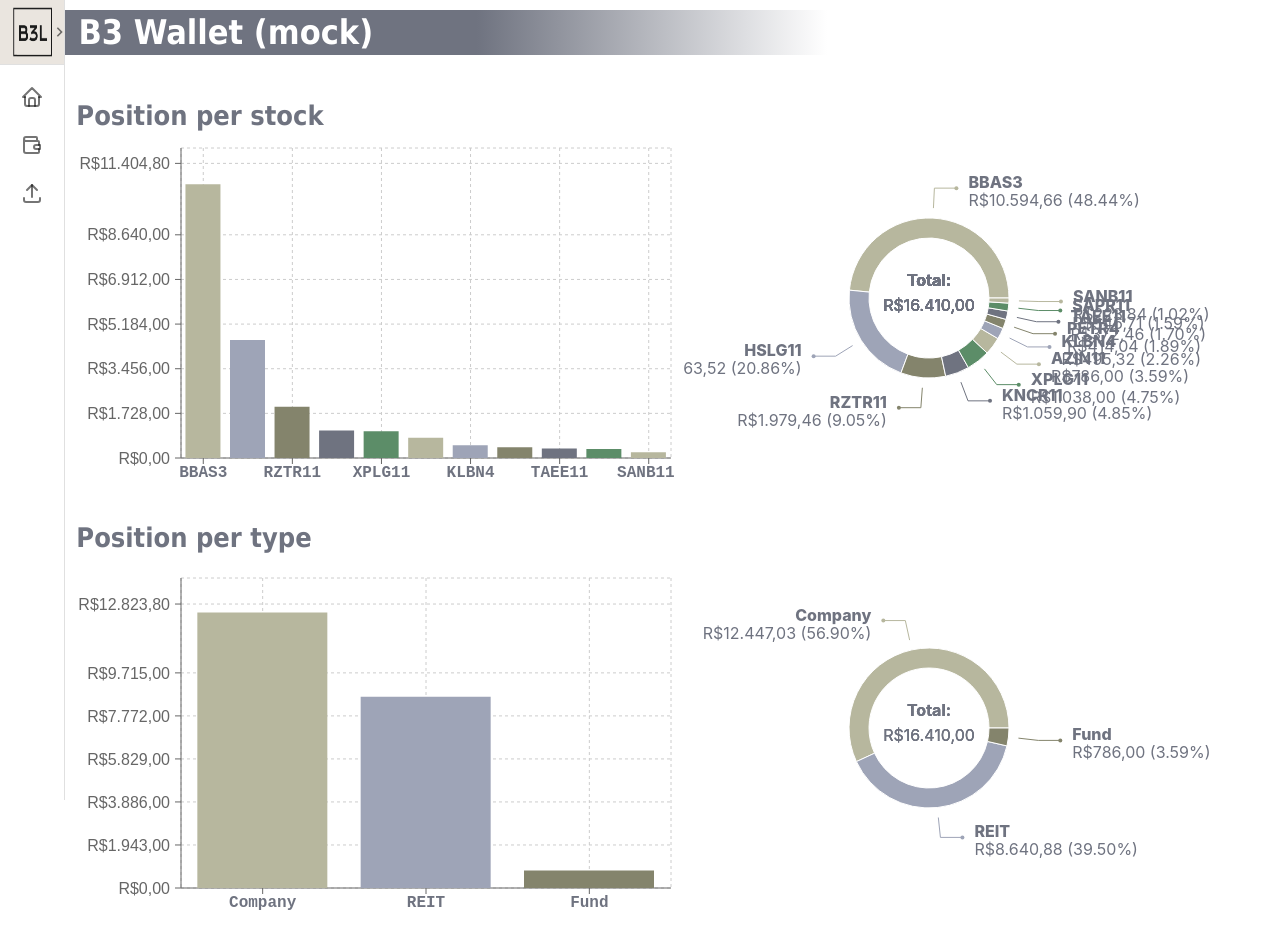
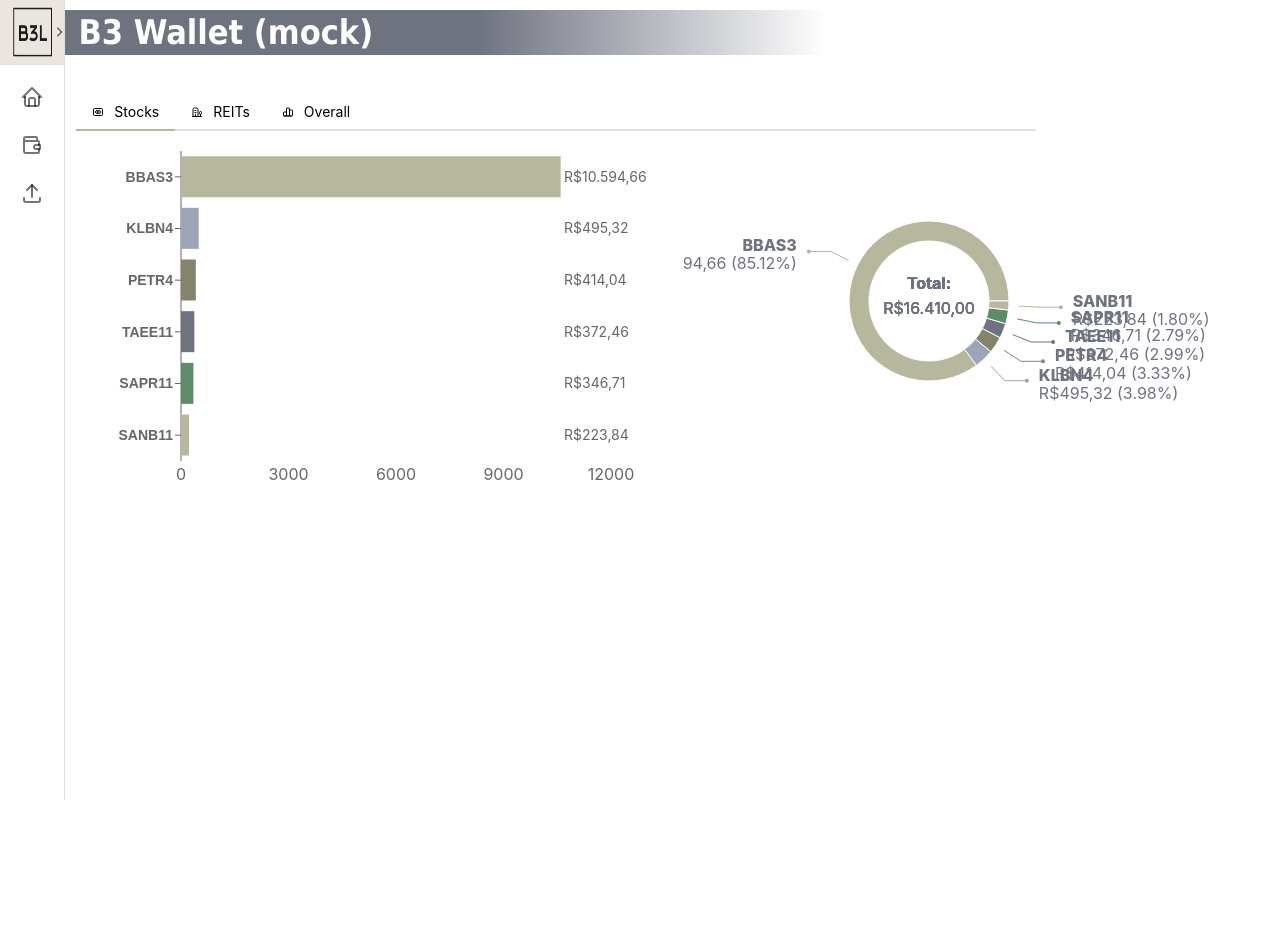
Before and after one commit to marcelovcpereira/b3loader, a React (Vite) app in the folder frontend/: page /position in a window 1280 px wide. Shown: the top 948 px of the page. After the commit the page ends 800 px from the top, so only its background shows below. Built offline with nearby package versions, Linux system fonts and the light colour scheme.

Commit message:
feature(frontend): add tabs to position page and improve charts

```diff
--- a/frontend/src/components/horizontal-bar-chart/CustomTooltip.tsx
+++ b/frontend/src/components/horizontal-bar-chart/CustomTooltip.tsx
@@ -50,7 +50,6 @@
 
 export default function CustomTooltip(props:CustomTooltipProps) {
   const { active, payload } = props;
-  console.log("TOOLTIP PAYLOAD", payload)
   // const qtyIndex = 1
   const valIndex = 0
   if (active) {
--- a/frontend/src/components/horizontal-bar-chart/index.tsx
+++ b/frontend/src/components/horizontal-bar-chart/index.tsx
@@ -1,9 +1,9 @@
 
-import { CartesianGrid, BarChart, XAxis, YAxis, Bar, Tooltip, Cell } from 'recharts';
+import { BarChart, XAxis, YAxis, Bar, Tooltip, Cell } from 'recharts';
 // import { data } from './data';
 import { Box } from '@mantine/core';
 import CustomTooltip from './CustomTooltip';
-import { Helper, chartColors } from '../../helper';
+import { Helper } from '../../helper';
 
 export type DataItem = {
     name: string;
@@ -13,36 +13,56 @@
 
 export interface HorizontalBarChartProps {
     data: DataItem[]
+    colors: string[]
 }
-
-const COLORS = chartColors
 
 export default function HorizontalBarChart(props: HorizontalBarChartProps) {
     const orderedData = props.data
     if (orderedData.length > 0) {
         orderedData.sort((a, b) => (b.uv < a.uv ? -1 : 1))
     }
+    console.log("TICKSSSS", Array.from(new Set(orderedData.map((e:DataItem)=>{return e.name}))))
   return (
     <Box>
-    <BarChart reverseStackOrder={true} width={600} height={350} data={orderedData} layout='horizontal'>
-        <CartesianGrid strokeDasharray="3 3" />
-        <XAxis dataKey="name" tick={{ fill: '#6f7380', fontFamily:"monospace", fontWeight:"bold" }}/>
+    <BarChart reverseStackOrder={true} width={600} height={350} data={orderedData} layout='vertical'>
+        <XAxis
+            dataKey="uv"
+            type={'number'}
+            axisLine={false}
+            tickLine={false}
+            ticks={[]}
+        />
         <YAxis
             yAxisId="0"
+            dataKey='name'
+            width={100}
+            type="category"
+            ticks={ Array.from(new Set(orderedData.map((e:DataItem)=>{return e.name}))) }
+            style={{fontFamily:"sans-serif"}}
+            tick={{
+                fontSize: "14px",
+                fontWeight: "bold"
+              }}
+        />
+        <YAxis
+            orientation="right"
+            yAxisId="1"
             dataKey='uv'
-            width={100}
-            tickMargin={5}
-            ticks={ Helper.getTicksFromNumberList(orderedData.map((e:DataItem)=>{return e.uv})) }
-            tickFormatter={(value: unknown) => { return Helper.parseMoney(value as number)}}
-            style={{fontFamily:"sans-serif"}}
+            type="category"
+            axisLine={false}
+            tickLine={false}
+            tickFormatter={Helper.parseMoney}
+            tick={{
+                transform: `translate(-55, 0)`,
+                fontSize: "14px"
+              }}
         />
         <Tooltip formatter={Helper.parseMoney} content={<CustomTooltip active={false} payload={[]}/>}/>
         <Bar name="Value" dataKey="uv" fill="#84846c">
         {orderedData.map((_, index) => (
-            <Cell key={`cell-${index}`} fill={COLORS[index % COLORS.length]} />
+            <Cell key={`cell-${index}`} fill={props.colors[index % props.colors.length]} />
             ))}
         </Bar>
-
     </BarChart>
     </Box>
   );
--- a/frontend/src/components/position-pie-chart/index.tsx
+++ b/frontend/src/components/position-pie-chart/index.tsx
@@ -1,6 +1,6 @@
 import { PieChart, Pie, Sector, Cell } from "recharts";
 import { data } from './data'
-import { Helper, ThemeColor, chartColors } from "../../helper";
+import { Helper, ThemeColor } from "../../helper";
 import { PieSectorDataItem } from "recharts/types/polar/Pie";
 
 export type DataItem = {
@@ -19,10 +19,10 @@
   stroke: string
   uv: number
 }
-const COLORS = chartColors
 
 export interface PositionPieChartProps {
   data: DataItem[]
+  colors: string[]
 }
 
 const renderShape = (props: PieSectorDataItem) => {
@@ -115,7 +115,7 @@
       >
         {
           data.map((_, index) => (
-            <Cell key={`cell-${index}`} fill={COLORS[index % COLORS.length]} />
+            <Cell key={`cell-${index}`} fill={props.colors[index % props.colors.length]} />
           ))
         }
       </Pie>
--- /dev/null
+++ b/frontend/src/components/tab-position/index.tsx
@@ -0,0 +1,99 @@
+import { Grid, Tabs, rem } from '@mantine/core';
+import { IconPhoto, IconMessageCircle, IconSettings, IconBrandMastercard, IconBuildingEstate, IconChartBar } from '@tabler/icons-react';
+import { EquitiesPositionsEntity } from '../../api/external/b3';
+import HorizontalBarChart, { DataItem } from '../horizontal-bar-chart';
+import PositionPieChart from '../position-pie-chart';
+import { Helper, ThemeColor, chartColors, chartColorsSecondary } from '../../helper';
+
+export interface TabPositionProps {
+    data: EquitiesPositionsEntity[]
+}
+
+export default function TabPosition(props: TabPositionProps) {
+  const iconStyle = { width: rem(12), height: rem(12) };
+  IconBrandMastercard
+
+    // Stocks
+    const overallValue = props.data.map(el => {
+        return {name: el.tickerSymbol, uv: el.closingPrice*el.equitiesQuantity, pv: el.equitiesQuantity} as DataItem
+    }) as DataItem[]
+
+    // Overall
+    const map = new Map<string, DataItem>()
+    props.data.forEach(el => {
+        if (map.has(el.productTypeName)) {
+            const old = map.get(el.productTypeName)
+            const newer = {
+                name: old!.name,
+                uv: old!.uv + (el.closingPrice*el.equitiesQuantity),
+                pv: old!.pv + el.equitiesQuantity
+            }
+            map.set(el.productTypeName, newer)
+        } else {
+            const newer = {name: el.productTypeName, uv: el.closingPrice*el.equitiesQuantity, pv: el.equitiesQuantity}
+            map.set(el.productTypeName, newer)
+        }
+    })
+
+    const stocks = props.data.filter(e => e.productTypeName == "Company").map(el => {
+        return {name: el.tickerSymbol, uv: el.closingPrice*el.equitiesQuantity, pv: el.equitiesQuantity} as DataItem
+    }) as DataItem[]
+
+    const reits = props.data.filter(e => e.productTypeName == "REIT").map(el => {
+        return {name: el.tickerSymbol, uv: el.closingPrice*el.equitiesQuantity, pv: el.equitiesQuantity} as DataItem
+    }) as DataItem[]
+
+    return (
+        <Tabs defaultValue="Stocks">
+            <Tabs.List style={{marginBottom:"15px"}}>
+                <Tabs.Tab color={ThemeColor.PRIMARY} value="Stocks" leftSection={<IconBrandMastercard style={iconStyle} />}>
+                    Stocks
+                </Tabs.Tab>
+                <Tabs.Tab color={ThemeColor.DARK_BLUE} value="REITs" leftSection={<IconBuildingEstate style={iconStyle} />}>
+                    REITs
+                </Tabs.Tab>
+                <Tabs.Tab color={ThemeColor.SECONDARY} value="Overall" leftSection={<IconChartBar style={iconStyle} />}>
+                    Overall
+                </Tabs.Tab>
+            </Tabs.List>
+            <Tabs.Panel value="Stocks">
+                <Grid style={{width:"1200px", height:"370px"}}>
+                    <Grid.Col span={6}>
+                        <HorizontalBarChart colors={chartColors} data={stocks}/>
+                    </Grid.Col>
+                    <Grid.Col span={6} style={{float:"left"}}>
+                        <PositionPieChart colors={chartColors} data={stocks} />
+                    </Grid.Col>
+                </Grid>
+            </Tabs.Panel>
+            <Tabs.Panel value="REITs">
+            <Grid style={{width:"1200px", height:"370px"}}>
+                    <Grid.Col span={6}>
+                        <HorizontalBarChart colors={chartColors} data={reits}/>
+                    </Grid.Col>
+                    <Grid.Col span={6} style={{float:"left"}}>
+                        <PositionPieChart colors={chartColors} data={reits} />
+                    </Grid.Col>
+                </Grid>
+            </Tabs.Panel>
+            <Tabs.Panel value="Overall">
+                <Grid style={{width:"1200px", height:"370px"}}>
+                    <Grid style={{width:"1200px", height:"370px"}}>
+                        <Grid.Col span={6}>
+                            <HorizontalBarChart colors={chartColors} data={overallValue}/>
+                        </Grid.Col>
+                        <Grid.Col span={6} style={{float:"left"}}>
+                            <PositionPieChart colors={chartColors} data={overallValue} />
+                        </Grid.Col>
+                    </Grid>
+                    <Grid.Col span={6}>
+                        <HorizontalBarChart colors={chartColorsSecondary} data={Array.from( map.values() ) as DataItem[]}/>
+                    </Grid.Col>
+                    <Grid.Col span={6} style={{float:"left"}}>
+                        <PositionPieChart colors={chartColorsSecondary} data={Array.from( map.values() ) as DataItem[]} />
+                    </Grid.Col>
+                </Grid>
+            </Tabs.Panel>
+        </Tabs>
+    );
+}
--- a/frontend/src/routes/position.tsx
+++ b/frontend/src/routes/position.tsx
@@ -1,71 +1,20 @@
 import DrawerMenu from "../components/drawer-menu";
-import { Grid, MantineProvider } from '@mantine/core';
+import { MantineProvider } from '@mantine/core';
 import { Container } from '@mantine/core';
-import HorizontalBarChart, { DataItem } from "../components/horizontal-bar-chart";
 import PageHeader from "../components/page-header";
-import PositionPieChart from "../components/position-pie-chart";
 import { response } from '../api/external/mockData'
+import TabPosition from "../components/tab-position";
 
 export default function PositionPage() {
-    const valuePerStock = response.data.equitiesPositions!.map(el => {
-        console.log("ELLLL", el)
-        return {name: el.tickerSymbol, uv: el.closingPrice*el.equitiesQuantity, pv: el.equitiesQuantity} as DataItem
-    }) as DataItem[]
-
-    const map = new Map<string, DataItem>() //MapPerType = {}
-    response.data.equitiesPositions!.forEach(el => {
-        if (map.has(el.productTypeName)) {
-            const old = map.get(el.productTypeName)
-            const newer = {
-                name: old!.name,
-                uv: old!.uv + (el.closingPrice*el.equitiesQuantity),
-                pv: old!.pv + el.equitiesQuantity
-            }
-            map.set(el.productTypeName, newer)
-        } else {
-            const newer = {name: el.productTypeName, uv: el.closingPrice*el.equitiesQuantity, pv: el.equitiesQuantity}
-            map.set(el.productTypeName, newer)
-        }
-    })
-    console.log("MAPP", map)
-    console.log("MAPP VALUES", Array.from( map ))
-
+    // TODO: Fetch real response, currently mocked...
+    const data = response.data
     return (
         <div id="positionRoot" style={{width:"100%", height:"100%", marginBottom: "30px"}}>
         <MantineProvider defaultColorScheme="light">
             <PageHeader title="B3 Wallet (mock)" />
             <Container id="positionContainer" style={{padding:"0px", width:"1300px", height:"500px"}}>
-            <div style={{width: "100%", height:"40px"}}>
-                <div style={{float:"left", height:"100%"}}>
-                    <span style={{fontFamily:"tahoma", fontSize:"27px", fontWeight:"bold", position: "relative", top:"0%", color:"#6f7380"}}>
-                        Position per stock
-                    </span>
-                </div>
-            </div>
-                <Grid style={{width:"1200px", height:"370px"}}>
-                    <Grid.Col span={6}>
-                        <HorizontalBarChart data={valuePerStock}/>
-                    </Grid.Col>
-                    <Grid.Col span={6} style={{float:"left"}}>
-                        <PositionPieChart data={valuePerStock} />
-                    </Grid.Col>
-                </Grid>
-                <div style={{width: "100%", height:"60px"}}>
-                <div style={{float:"left", height:"100%"}}>
-                        <span style={{fontFamily:"tahoma", fontSize:"27px", fontWeight:"bold", position: "relative", top:"20%", color:"#6f7380"}}>
-                            Position per type
-                        </span>
-                    </div>
-                </div>
-                <Grid style={{width:"1200px", height:"370px"}}>
-                    <Grid.Col span={6}>
-                        <HorizontalBarChart data={Array.from( map.values() ) as DataItem[]}/>
-                    </Grid.Col>
-                    <Grid.Col span={6} style={{float:"left"}}>
-                        <PositionPieChart data={Array.from( map.values() ) as DataItem[]} />
-                    </Grid.Col>
-                </Grid>
-                <DrawerMenu/>
+                <TabPosition data={data.equitiesPositions!} />
+                <DrawerMenu />
             </Container>
         </MantineProvider>
         </div>
```
Also changed, not shown: frontend/src/helper.tsx (+8 -1 lines).
